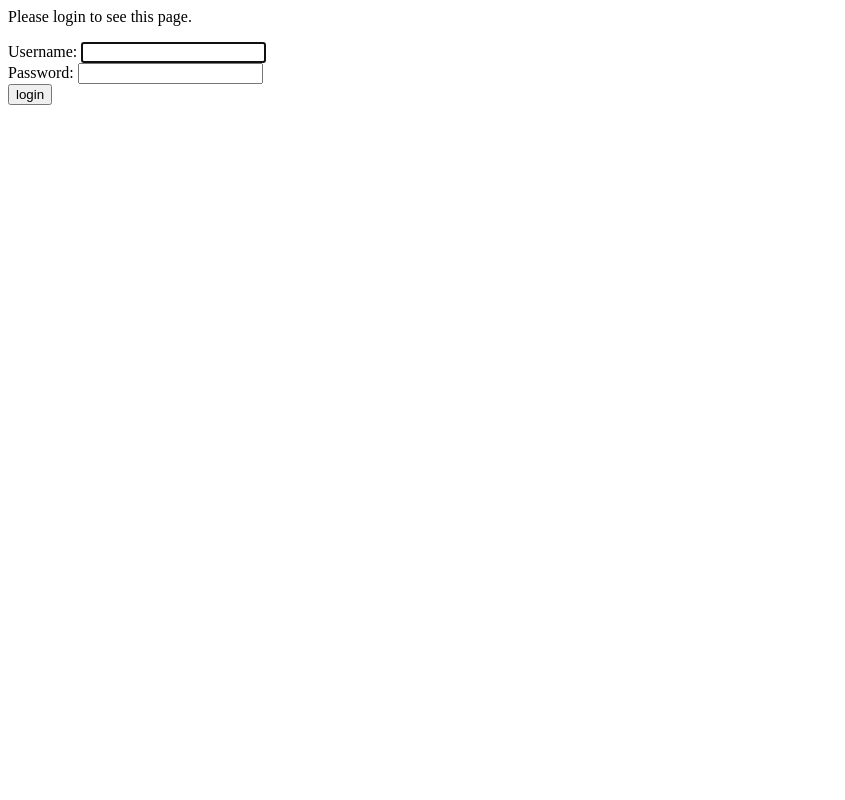
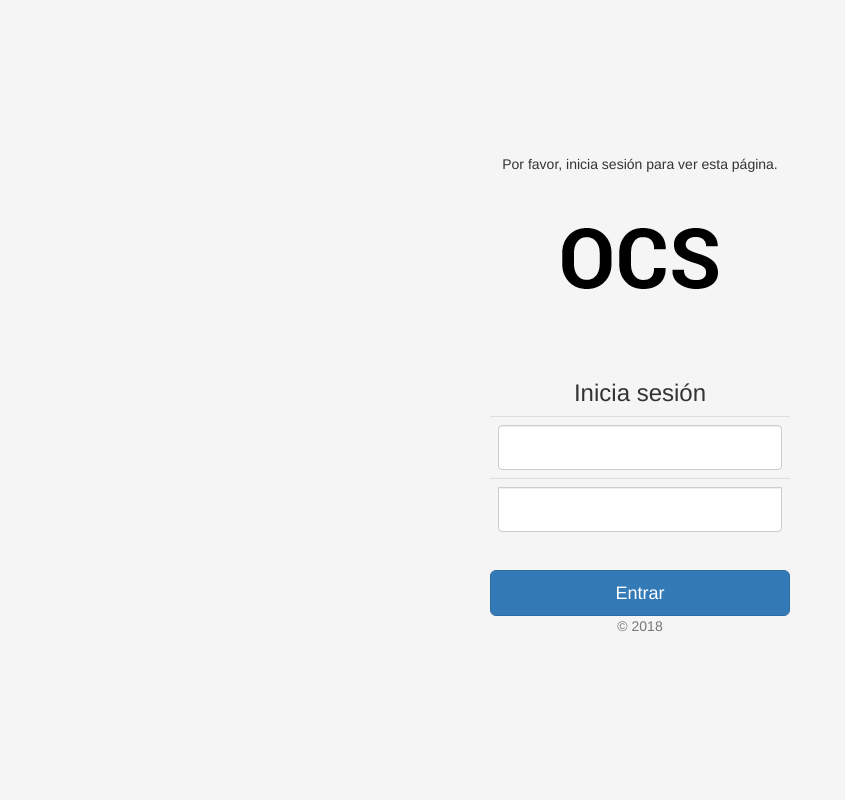
Before and after one commit to bisquetocs/proyecto_bisquet, a Django app: page /accounts/login/?next=/profile/ in a window 1280 px wide. Shown: the whole page, without its empty margins (0-845 px from the left). Run offline with Django 3.2, Linux system fonts and the light colour scheme; some libraries are stand-ins or nearby versions.

Commit message:
Terminar interfaz grafica de login

```diff
--- /dev/null
+++ b/ocs/accounts/static/registration/signin.css
@@ -0,0 +1,44 @@
+html,
+body {
+  height: 100%;
+}
+
+body {
+  display: -ms-flexbox;
+  display: flex;
+  -ms-flex-align: center;
+  align-items: center;
+  padding-top: 40px;
+  padding-bottom: 40px;
+  background-color: #f5f5f5;
+}
+
+.form-signin {
+  width: 100%;
+  max-width: 330px;
+  padding: 15px;
+  margin: auto;
+}
+.form-signin .checkbox {
+  font-weight: 400;
+}
+.form-signin .form-control {
+  position: relative;
+  box-sizing: border-box;
+  height: auto;
+  padding: 10px;
+  font-size: 16px;
+}
+.form-signin .form-control:focus {
+  z-index: 2;
+}
+.form-signin input[type="email"] {
+  margin-bottom: -1px;
+  border-bottom-right-radius: 0;
+  border-bottom-left-radius: 0;
+}
+.form-signin input[type="password"] {
+  margin-bottom: 10px;
+  border-top-left-radius: 0;
+  border-top-right-radius: 0;
+}
--- a/ocs/accounts/templates/registration/login.html
+++ b/ocs/accounts/templates/registration/login.html
@@ -1,34 +1,60 @@
-{% block content %}
+{% load static %}
 
-{% if form.errors %}
-<p>Your username and password didn't match. Please try again.</p>
-{% endif %}
+<!doctype html>
+<html lang="en">
+  <head>
+    <meta charset="utf-8">
+    <meta name="viewport" content="width=device-width, initial-scale=1, shrink-to-fit=no">
+    <meta name="description" content="">
+    <meta name="author" content="">
+
+
+    <title>Signin Template for Bootstrap</title>
+
+    <!-- Bootstrap core CSS -->
+    <link rel="stylesheet" href="https://maxcdn.bootstrapcdn.com/bootstrap/3.3.7/css/bootstrap.min.css" integrity="sha384-BVYiiSIFeK1dGmJRAkycuHAHRg32OmUcww7on3RYdg4Va+PmSTsz/K68vbdEjh4u" crossorigin="anonymous">
+
+    <!-- Custom styles for this template -->
+    <link rel="stylesheet" type="text/css" href="{% static 'registration/signin.css' %}">
+
+  </head>
+
+  <body class="text-center">
+
+    <form class="form-signin" method="post" action="{% url 'login' %}">
 
       {% if next %}
           {% if user.is_authenticated %}
-    <p>Your account doesn't have access to this page. To proceed,
-    please login with an account that has access.</p>
+          <p>No tienes permiso para acceder a esta zona.</p>
           {% else %}
-    <p>Please login to see this page.</p>
+          <p>Por favor, inicia sesión para ver esta página.</p>
           {% endif %}
       {% endif %}
 
-<form method="post" action="{% url 'login' %}">
+      <img class="mb-4" src="{% static 'registration/OCS.png' %}" alt="OCS">
+      <h1 class="h3 mb-3 font-weight-normal">Inicia sesión</h1>
+
+      {% if form.errors %}
+      <p>El usuario o la contraseña ingresados no coinciden </p>
+      {% endif %}
       {% csrf_token %}
 
-<div>
-  <td>{{ form.username.label_tag }}</td>
-  <td>{{ form.username }}</td>
-</div>
-<div>
-  <td>{{ form.password.label_tag }}</td>
-  <td>{{ form.password }}</td>
-</div>
+      {% csrf_token %}
+                <table class="table">
+                    <tr>
+                        <td><input id="id_username" name="username"
+                                   type="text" class="form-control"></td>
+                    </tr>
+                    <tr>
+                        <td><input id="id_password" name="password"
+                                   type="password" class="form-control"></td>
+                    </tr>
+                </table>
 
-<div>
-  <input type="submit" value="login" />
+
+      <input class="btn btn-lg btn-primary btn-block" type="submit" value="Entrar"></button>
       <input type="hidden" name="next" value="{{ next }}" />
-</div>
+      <p class="mt-5 mb-3 text-muted">&copy; 2018</p>
     </form>
-
-{% endblock %}
+  </body>
+</html>
```
Also changed, not shown: ocs/accounts/templates/registration/login2.html (added, +34 -0 lines), ocs/accounts/static/registration/OCS.png (added). Lines whose indentation alone changed are shown as unchanged.
